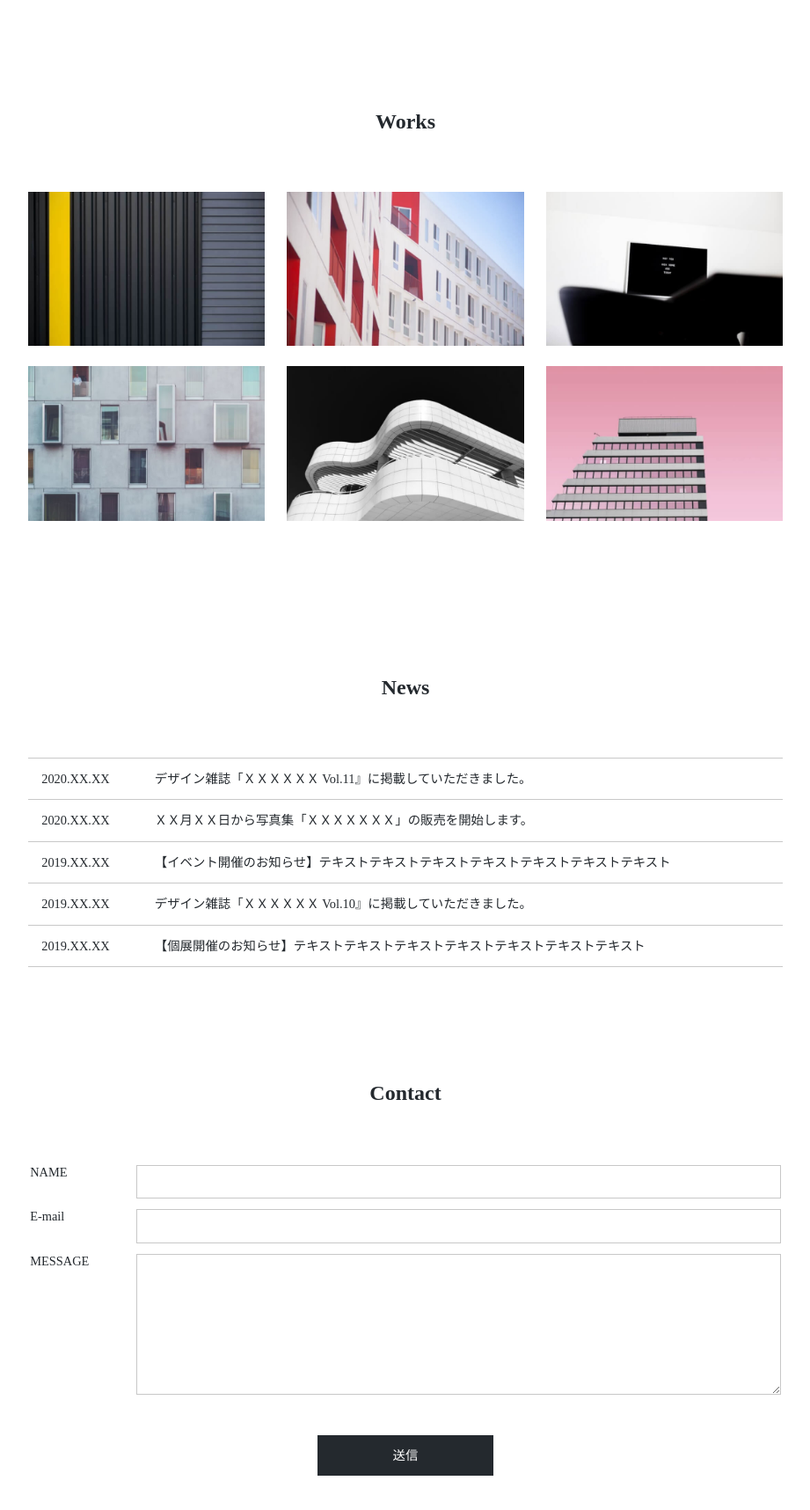
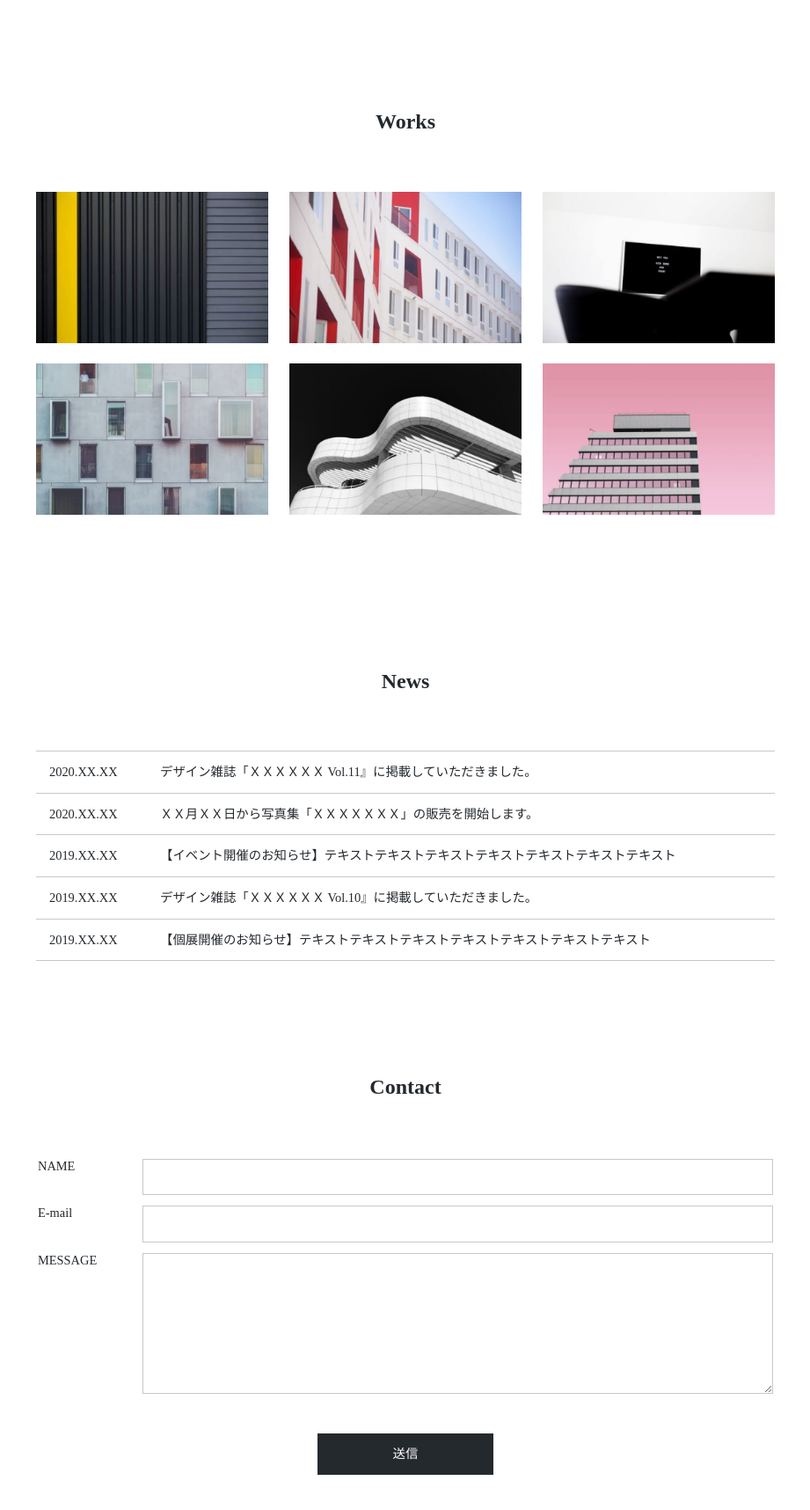
Before and after one commit to fumika-sato/portfolio_dummy, a plain HTML site: page index.html in a window 1280 px wide. Shown: the part 1060-2776 px from the top of the page at 88% size, without its empty margins (179-1100 px from the left). Drawn offline with Linux system fonts and the light colour scheme.

Commit message:
FB修正

```diff
--- a/css/style.css
+++ b/css/style.css
@@ -5,6 +5,7 @@
 =================================*/
 html {
   font-size: 62.5%;
+  scroll-behavior: smooth;
 }
 body {
   color: #24292E;
@@ -26,10 +27,14 @@ a {
   margin:0;
   padding:0;
 }
+a:hover {
+  opacity: 0.6;
+  transition: 600ms;
+}
 .wrapper {
   max-width: 960px;
   margin: 0 auto;
-  padding: 0 4%;
+  padding: 0 60px;
 }
 .section_title {
   text-align: center;
@@ -181,6 +186,7 @@ news
     padding-bottom: 0;
   }
   .news dd {
+    width: 100%;
     padding-top: 0;
   }
 }
@@ -202,12 +208,11 @@ contact
 }
 .contact td {
   width: 86%; /* 723/840*100 */
-  margin-bottom: 10px;
 }
 .contact input,
 .contact textarea {
   width:100%;
-  padding: 10px;
+  padding: 0.8em;
   border: 1px solid #C8C8C8;
   margin-bottom: 10px;
 }
@@ -224,6 +229,10 @@ contact
   color: #fff;
   border: none;
   cursor: pointer;
+}
+.contact .contact_btn:hover {
+  background-color: rgba(36,41,46,0.6);
+  transition: 600ms;
 }
 @media screen and (max-width: 750px) {
   .contact {
--- a/index.html
+++ b/index.html
@@ -35,7 +35,8 @@
     </div>
     <!-- mv //-->
     <!--// about -->
-    <section class="about wrapper" id="about">
+    <section class="about" id="about">
+      <div class="wrapper">
         <h2 class="section_title">About</h2>
         <p>Xxxxx Ashley</p>
         <address>
@@ -51,10 +52,12 @@
           テキストテキストテキストテキストテキストテキストテキストテキストテキストテキストテキスト
           テキストテキストテキストテキストテキストテキストテキストテキストテキストテキストテキスト
         </p>
+      </div>
     </section>
     <!-- about //-->
     <!--// works -->
-    <section class="works wrapper" id="works">
+    <section class="works" id="works">
+      <div class="wrapper">
         <h2 class="section_title">Works</h2>
         <ul class="works_list">
           <li class="works_item"><img src="img/img_works_01.jpg" alt="テキスト"></li>
@@ -64,10 +67,12 @@
           <li class="works_item"><img src="img/img_works_05.jpg" alt="テキスト"></li>
           <li class="works_item"><img src="img/img_works_06.jpg" alt="テキスト"></li>
         </ul>
+      </div>
     </section>
     <!-- works //-->
     <!--// news -->
-    <section class="news wrapper" id="news">
+    <section class="news" id="news">
+      <div class=" wrapper">
         <h2 class="section_title">News</h2>
         <dl>
           <dt>2020.XX.XX</dt>
@@ -81,10 +86,12 @@
           <dt>2019.XX.XX</dt>
           <dd><a href="#">【個展開催のお知らせ】テキストテキストテキストテキストテキストテキストテキスト</a></dd>
         </dl>
+      </div>
     </section>
     <!-- news //-->
     <!--// contact -->
-    <section class="contact wrapper" id="contact">
+    <section class="contact" id="contact">
+      <div class="wrapper">
         <h2 class="section_title">Contact</h2>
         <form action="#" method="post">
         <table>
@@ -105,6 +112,7 @@
           <button type="submit" class="contact_btn">送信</button>
         </div>
       </form>
+      </div>
     </section >
     <!-- contact //-->
     <!--// footer -->
```
Lines whose indentation alone changed are shown as unchanged.
